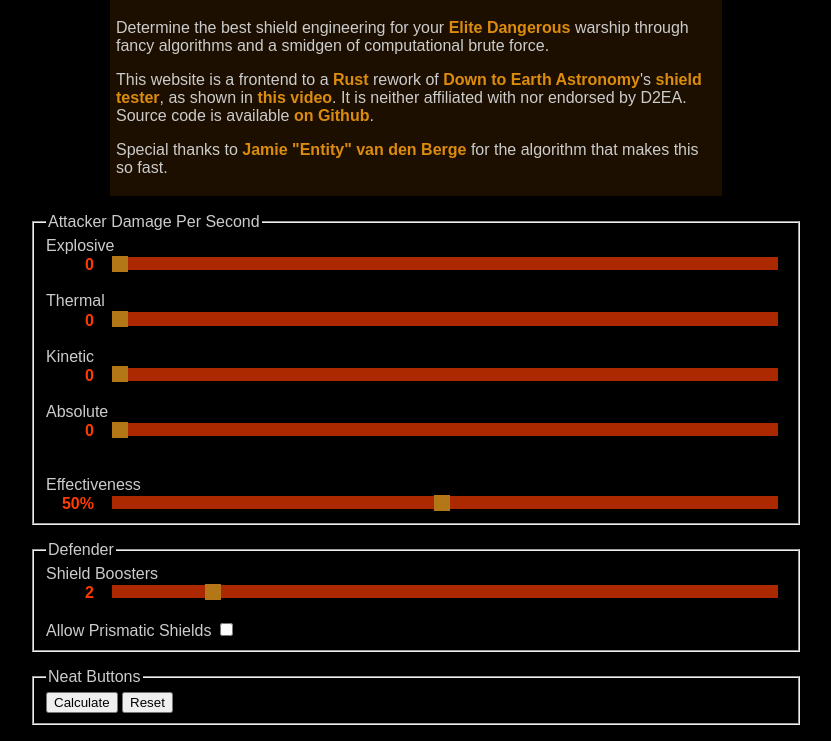
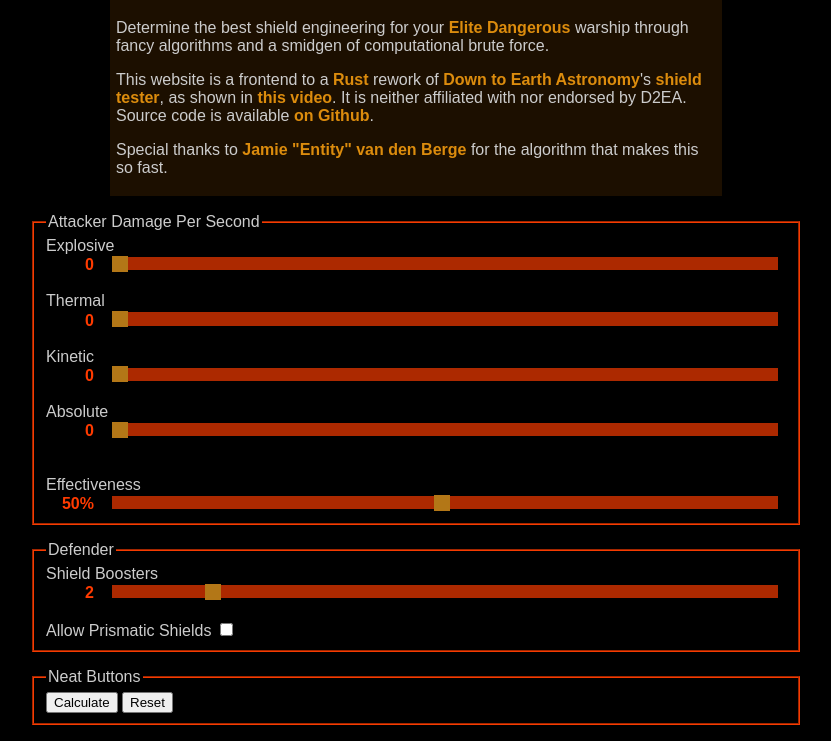
Before and after one commit to Freaky/elite_shield_tester, a PHP site: page / in a window 1280 px wide. Shown: the part 118-859 px from the top of the page, without its empty margins (224-1055 px from the left). Run offline with PHP 8.4, Linux system fonts and the light colour scheme.

Commit message:
WWW: Give fieldset a nice border colour

```diff
--- a/www/index.php
+++ b/www/index.php
@@ -149,6 +149,7 @@ function formint($name, $default = 0) {
 
       fieldset {
         margin: 1em;
+        border-color: rgb(245,59,0);
       }
 
       input[type="range"] {
```
